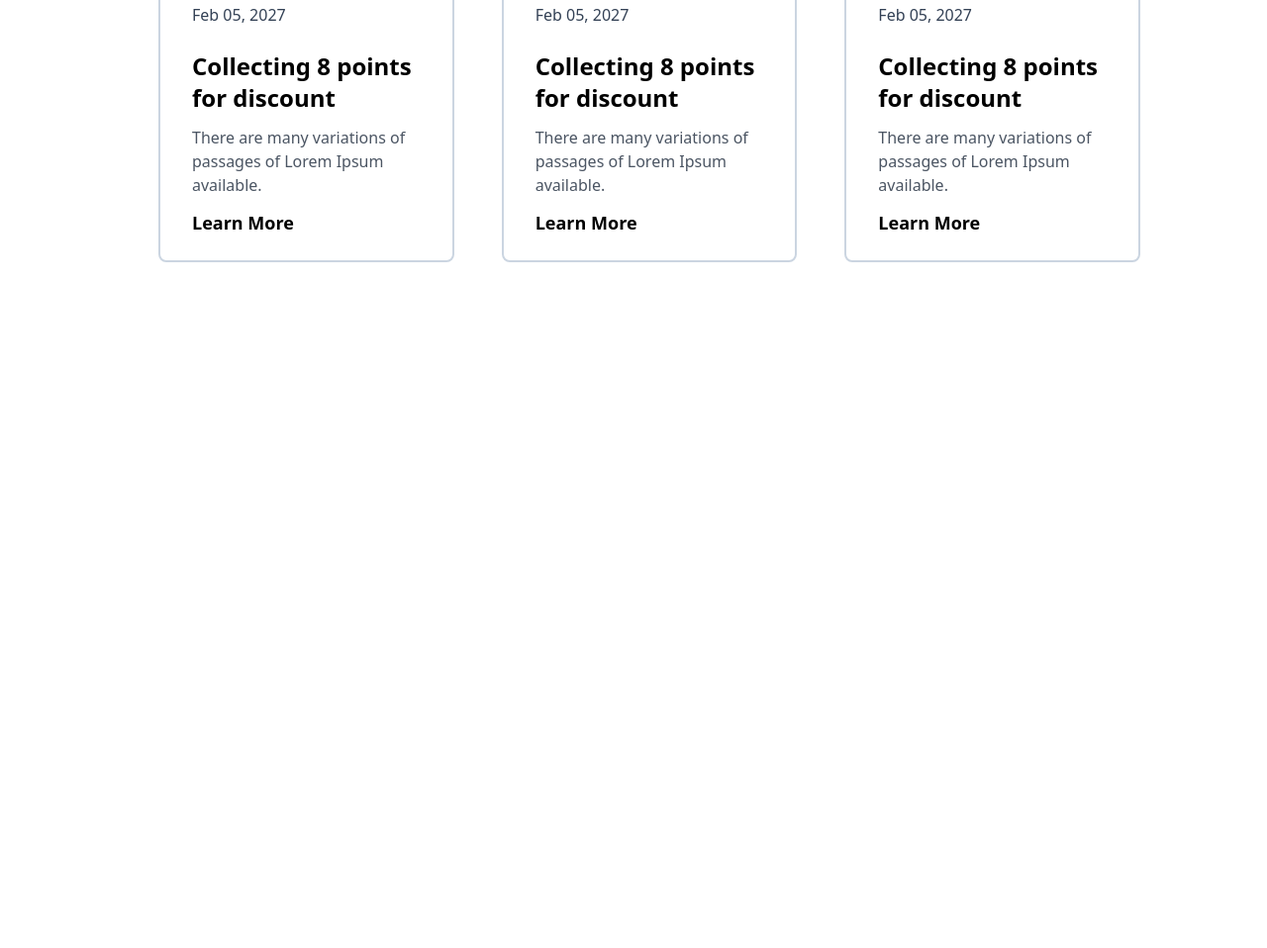
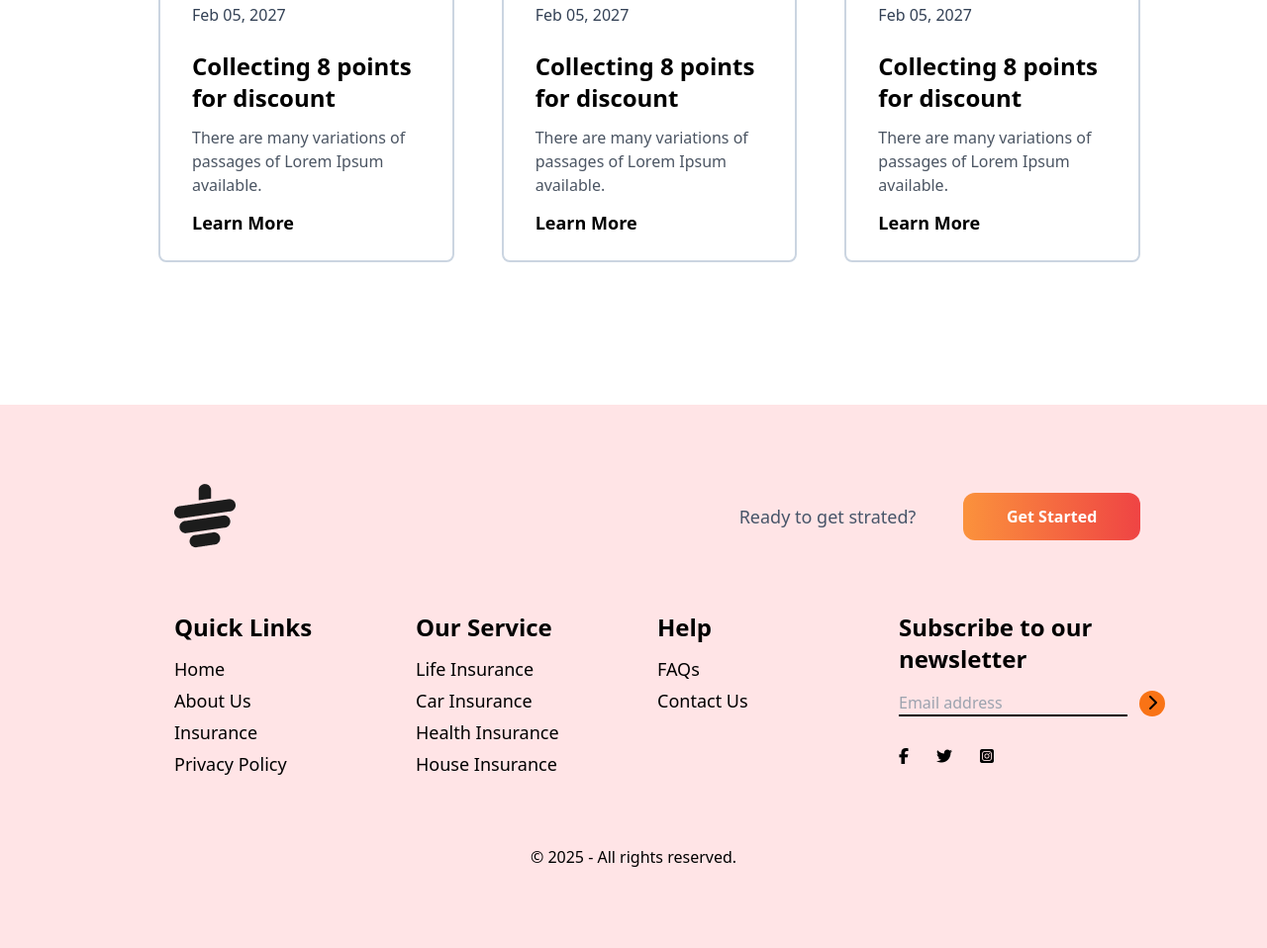
Before and after one commit to 2020331041-SHAKIB/Tea-Shop-Website, a plain HTML site: page index.html in a window 1280 px wide. Shown: the part 3243-4201 px from the top of the page at 99% size. Before the commit the page ends 3652 px from the top, so only its background shows below. Drawn offline with nearby package versions, Linux system fonts and the light colour scheme.

Commit message:
Project done

```diff
--- a/index.html
+++ b/index.html
@@ -117,10 +117,10 @@
             </div>
           </section>
          <!-- Client Section -->
-          <section class="grid grid-cols-2 gap-10 mb-32 bg-gradient-to-r from-orange-400 to-red-500 ... rounded-xl">
+          <section class="grid grid-cols-2 gap-10 mb-32 bg-gradient-to-r from-orange-400 to-red-700 ... rounded-xl">
             <div class="p-28">
-                <h1 class="text-5xl font-bold mb-6">Meet Our Super Clients</h1>
-                <p class="text-lg text-gray-700 mb-6">There are many variations of passages of Lorem Ipsum available, but the majority have suffered alteration in some form, by injected humour, or randomised words which don't look even slightly believable.</p>
+                <h1 class="text-5xl font-bold mb-6 text-white">Meet Our Super Clients</h1>
+                <p class="text-lg text-gray-100 mb-6">There are many variations of passages of Lorem Ipsum available, but the majority have suffered alteration in some form, by injected humour, or randomised words which don't look even slightly believable.</p>
                 <button class="bg-white text-xl font-bold px-6 py-3 rounded-lg text-red-500">Show All</button>
                 <div class="w-56 -mt-28 ml-20 -mb-28">
                     <img class="" src="images/bg_cup.png" alt="">
@@ -211,7 +211,53 @@
                 </div>
             </div>
            </section>
+    </main>
 
-    </main>
+    <!-- Footer -->
+     <section class="bg-rose-100">
+        <div class="px-10 lg:pl-44 lg:pr-32 flex justify-between pt-20 mb-16">
+            <div><img src="images/cup.png" alt=""></div>
+            <div class="grid grid-cols-2 gap-12 items-center">
+                <div><h1 class="text-lg text-slate-600">Ready to get strated?</h1></div>
+                <div class="bg-gradient-to-r from-orange-400 to-red-500 ... rounded-xl text-center text-white font-bold"><button class="px-4 py-3">Get Started</button></div>
+            </div>
+        </div>
+        <div class="grid grid-cols-4 px-10 lg:pl-44 lg:pr-32">
+            <div>
+                <h1 class="text-2xl font-bold mb-3">Quick Links</h1>
+                <h2 class="text-lg mb-1">Home</h2>
+                <h2 class="text-lg mb-1">About Us</h2>
+                <h2 class="text-lg mb-1">Insurance</h2>
+                <h2 class="text-lg mb-1">Privacy Policy</h2>
+            </div>
+            <div>
+                <h1 class="text-2xl font-bold mb-3">Our Service</h1>
+                <h2 class="text-lg mb-1">Life Insurance</h2>
+                <h2 class="text-lg mb-1">Car Insurance</h2>
+                <h2 class="text-lg mb-1">Health Insurance</h2>
+                <h2 class="text-lg mb-1">House Insurance</h2>
+            </div>
+            <div>
+                <h1 class="text-2xl font-bold mb-3">Help</h1>
+                <h2 class="text-lg mb-1">FAQs</h2>
+                <h2 class="text-lg mb-1">Contact Us</h2>
+            </div>
+            <div>
+                <h1 class="text-2xl font-bold mb-4">Subscribe to our newsletter</h1>
+                <div class="flex gap-3">
+                    <div><input class="bg-transparent border-b-2 border-black" type="email" placeholder="Email address"></div>
+                    <div class="bg-orange-500 px-2 rounded-full"><i class="fa-solid fa-chevron-right rounded-full"></i></div>
+                </div>
+                <div class="flex gap-7 mt-8">
+                    <i class="fa-brands fa-facebook-f"></i>
+                    <i class="fa-brands fa-twitter"></i>
+                    <i class="fa-brands fa-square-instagram"></i>
+                </div>
+            </div>
+        </div>
+        <div class="text-center mt-16">
+            <p class="pb-20">© 2025 - All rights reserved.</p>
+        </div>
+     </section>
 </body>
 </html>
```
